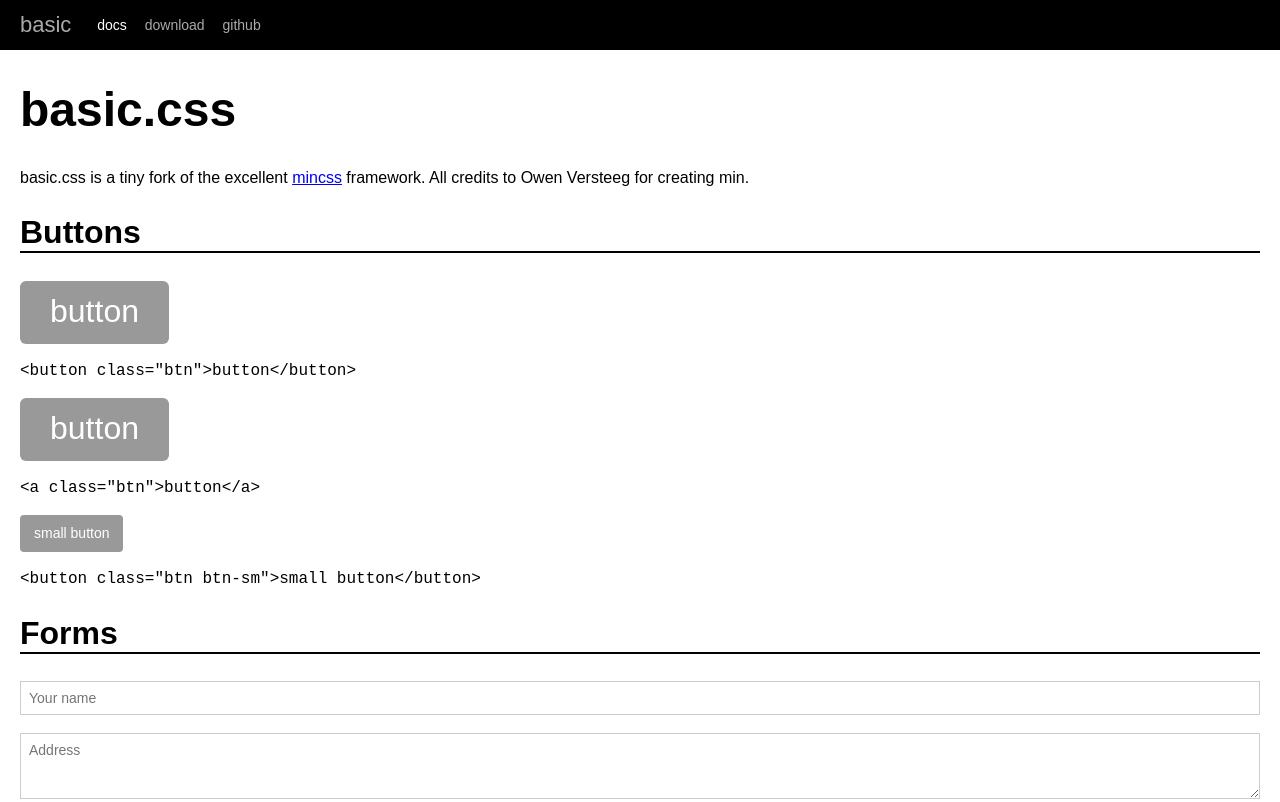
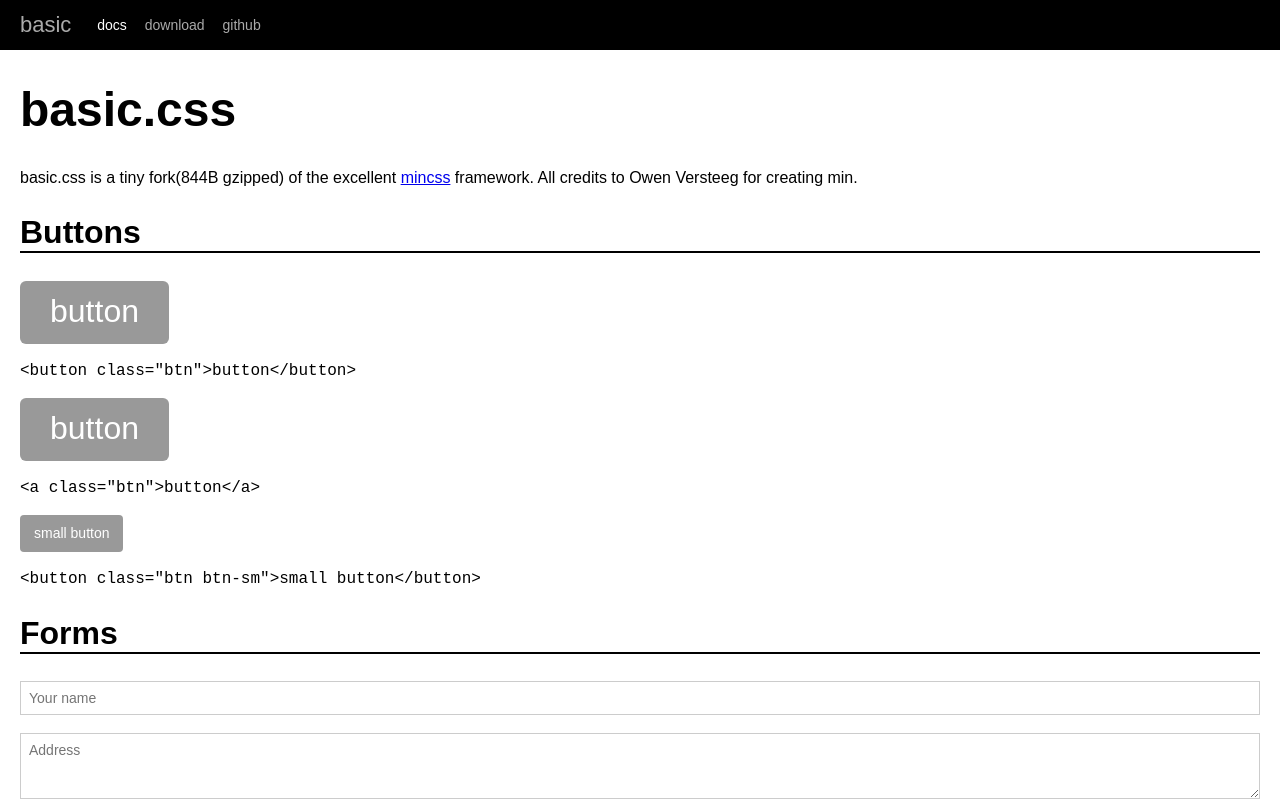
Before and after one commit to aktsbot/basic.css, a plain HTML site: page index.html in a window 1280 px wide. Shown: the top 802 px of the page. Drawn offline with Linux system fonts and the light colour scheme.

Commit message:
happy with the build script 844B

```diff
--- a/index.html
+++ b/index.html
@@ -22,7 +22,7 @@
       <h1>basic.css</h1>
 
       <p>
-        basic.css is a tiny fork of the excellent
+        basic.css is a tiny fork(844B gzipped) of the excellent
         <a href="https://mincss.com">mincss</a> framework. All credits to Owen
         Versteeg for creating min.
       </p>
```
Also changed, not shown: build/basic.min.css (+1 -1 lines), 2 other files.
